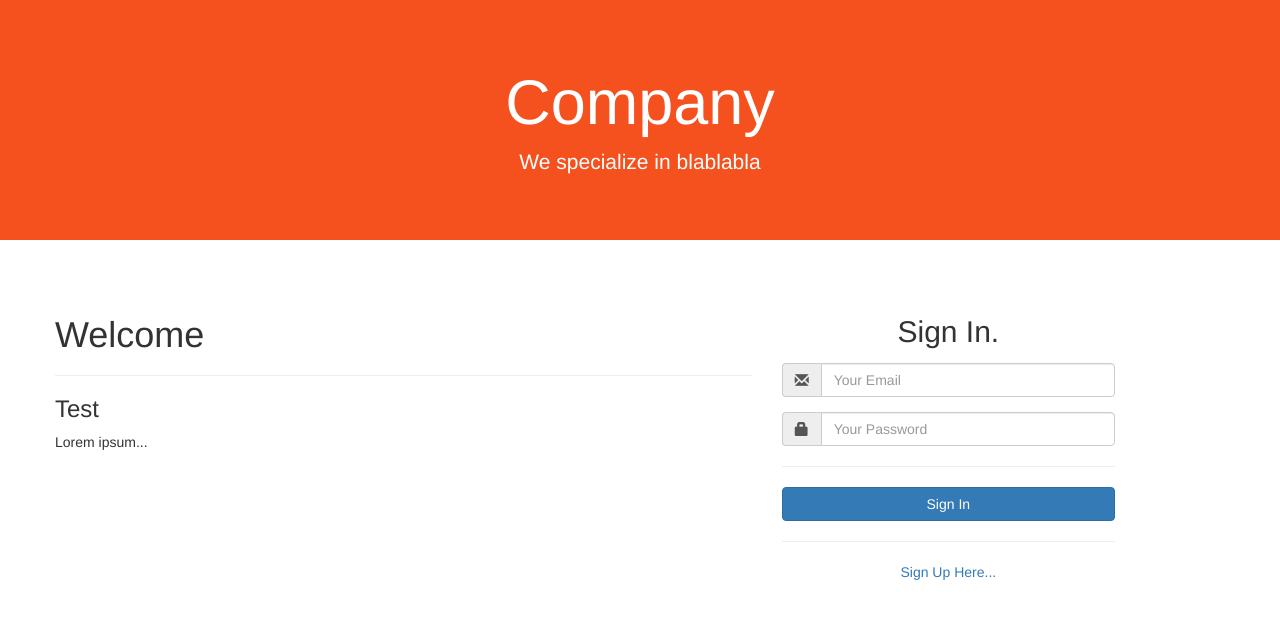
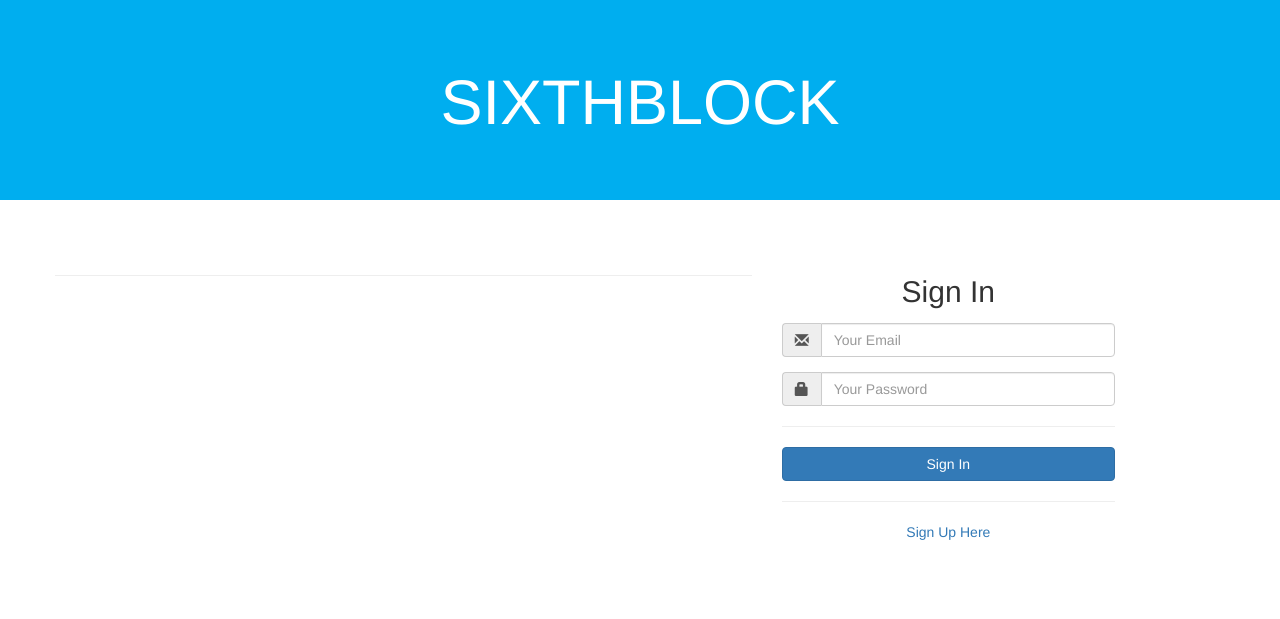
Before and after one commit to UB68DF/expensemanagement, a PHP site: page / in a window 1280 px wide. Shown: the top 619 px of the page. Run offline with PHP 8.4, Linux system fonts and the light colour scheme; data that the repository does not hold is empty.

Commit message:
text changes

```diff
--- a/dbconnect.php
+++ b/dbconnect.php
@@ -9,7 +9,7 @@
 	define('DBPASS', 'sb##123');
 	define('DBNAME', 'mydb');
 
-	$conn = mysql_connect(DBHOST,DBUSER,DBPASS);
+	$conn = mysqli_connect(DBHOST,DBUSER,DBPASS);
 	$dbcon = mysql_select_db(DBNAME);
 
 	if ( !$conn ) {
--- a/index.php
+++ b/index.php
@@ -62,7 +62,7 @@ error_reporting(E_ALL); ini_set('display_errors', 1);
 <html>
 <head>
 <meta http-equiv="Content-Type" content="text/html; charset=utf-8" />
-<title>Coding Cage - Login & Registration System</title>
+<title>SIXTHBLOCK</title>
 <link rel="stylesheet" href="assets/css/bootstrap.min.css" type="text/css"  />
 <link rel="stylesheet" href="style.css" type="text/css" />
 </head>
@@ -71,7 +71,7 @@ error_reporting(E_ALL); ini_set('display_errors', 1);
 
 <style>
   .jumbotron {
-      background-color: #f4511e;
+      background-color: #00aeef;
       color: #fff;
   }
 .container {
@@ -88,8 +88,8 @@ error_reporting(E_ALL); ini_set('display_errors', 1);
 <body>
 
 <div class="jumbotron text-center">
-  <h1>Company</h1>
-  <p>We specialize in blablabla</p>
+  <h1>SIXTHBLOCK</h1>
+  <p></p>
 </div>
 
 
@@ -99,11 +99,11 @@ error_reporting(E_ALL); ini_set('display_errors', 1);
 <div class="container-fluid text-center">
 
     <div class="col-sm-8 text-left">
-      <h1>Welcome</h1>
+      <h1></h1>
       <p></p>
       <hr>
-      <h3>Test</h3>
-      <p>Lorem ipsum...</p>
+      <h3></h3>
+      <p></p>
     </div>
     <div class="col-sm-4 sidenav">
 
@@ -114,7 +114,7 @@ error_reporting(E_ALL); ini_set('display_errors', 1);
 
 
         	<div class="form-group">
-            	<h2 class="">Sign In.</h2>
+            	<h2 class="">Sign In</h2>
             </div>
 
             <?php
@@ -159,7 +159,7 @@ error_reporting(E_ALL); ini_set('display_errors', 1);
             </div>
 
             <div class="form-group">
-            	<a href="register.php">Sign Up Here...</a>
+            	<a href="register.php">Sign Up Here</a>
             </div>
 
         </div>
```
Also changed, not shown: buildspec.yml (line endings or trailing spaces).
